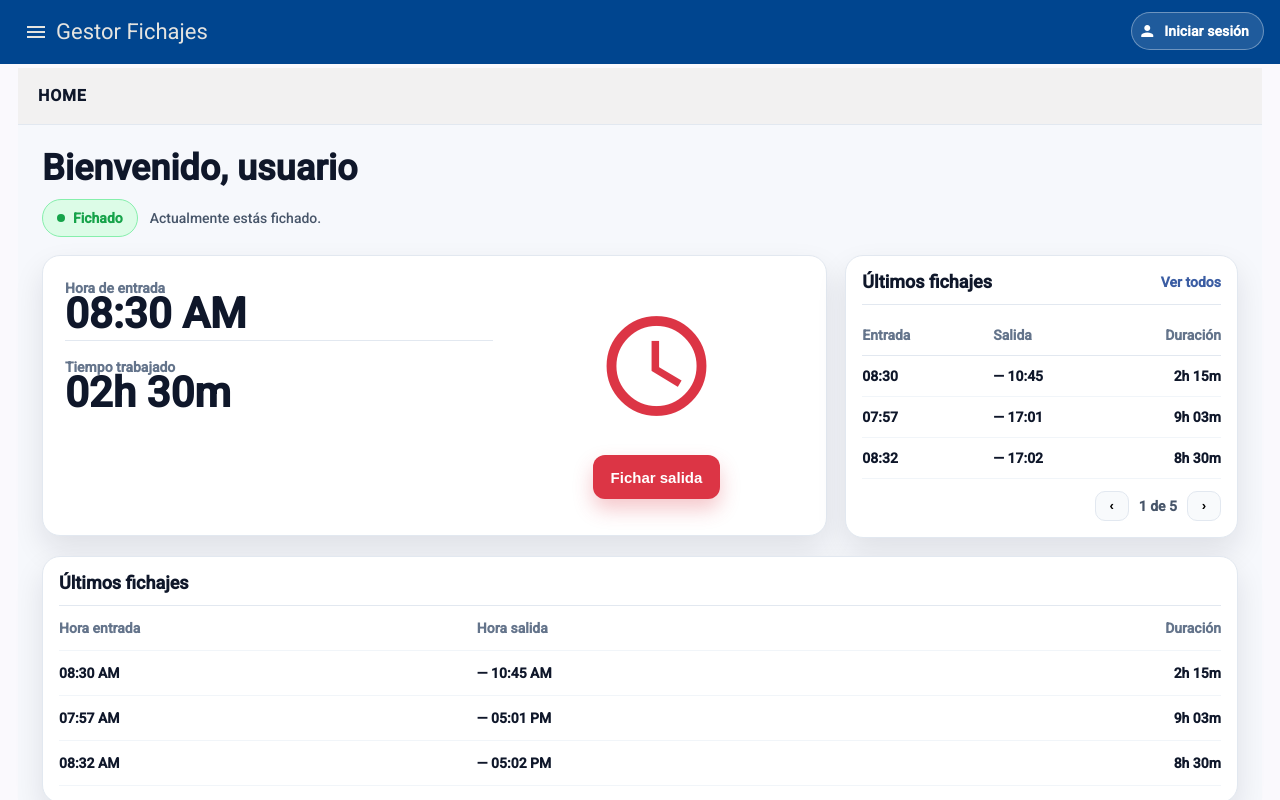
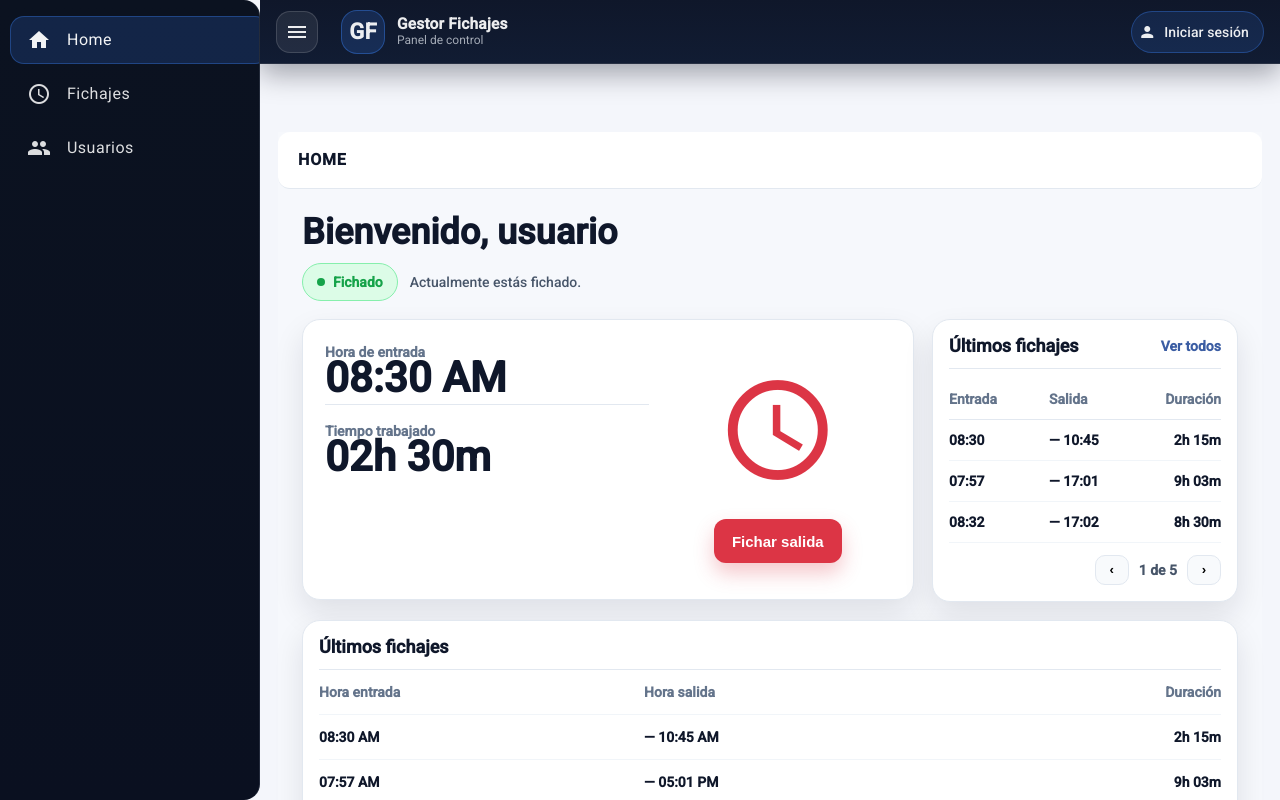
Before and after one commit to Raulhp579/nuevoFront, an Angular app: page /home in a window 1280 px wide. Built offline with nearby package versions, Linux system fonts and the light colour scheme.

Commit message:
cambios diseño

```diff
--- a/src/app/app.css
+++ b/src/app/app.css
@@ -0,0 +1,56 @@
+.shell{
+  height: 100vh;
+  background: #f4f6fb;
+}
+
+/* Drawer */
+.barra{
+  width: 260px;
+  background: linear-gradient(180deg, #0b1220, #0a1020);
+  border-right: 1px solid rgba(148,163,184,.18);
+  color: rgba(255,255,255,.92);
+}
+
+/* Nav list */
+.nav{
+  padding-top: 10px;
+}
+
+/* Cada item */
+.nav a{
+  margin: 6px 10px;
+  border-radius: 14px;
+  border: 1px solid transparent;
+  transition: background .12s ease, border-color .12s ease, transform .12s ease;
+}
+
+/* Texto e iconos: FORZAMOS BLANCO (esto es lo que te falla en la captura) */
+.nav a,
+.nav a .mdc-list-item__primary-text,
+.nav a mat-icon{
+  color: rgba(255,255,255,.86) !important;
+}
+
+/* Hover */
+.nav a:hover{
+  background: rgba(255,255,255,.06);
+  border-color: rgba(255,255,255,.10);
+  transform: translateY(-1px);
+}
+
+/* Activo */
+.nav a.activo{
+  background: rgba(59,130,246,.18);
+  border-color: rgba(59,130,246,.35);
+}
+
+.nav a.activo,
+.nav a.activo .mdc-list-item__primary-text,
+.nav a.activo mat-icon{
+  color: rgba(255,255,255,.95) !important;
+}
+
+/* Contenido */
+.page{
+  padding: 18px;
+}
--- a/src/app/app.html
+++ b/src/app/app.html
@@ -1 +1,30 @@
-<app-header></app-header>
+<mat-drawer-container class="shell" autosize>
+
+  <mat-drawer #drawer class="barra" mode="side" opened>
+    <mat-nav-list class="nav">
+      <a mat-list-item routerLink="/home" routerLinkActive="activo" [routerLinkActiveOptions]="{ exact: true }">
+        <mat-icon matListItemIcon>home</mat-icon>
+        <span matListItemTitle>Home</span>
+      </a>
+
+      <a mat-list-item routerLink="/fichajes" routerLinkActive="activo">
+        <mat-icon matListItemIcon>schedule</mat-icon>
+        <span matListItemTitle>Fichajes</span>
+      </a>
+
+      <a mat-list-item routerLink="/user" routerLinkActive="activo">
+        <mat-icon matListItemIcon>group</mat-icon>
+        <span matListItemTitle>Usuarios</span>
+      </a>
+    </mat-nav-list>
+  </mat-drawer>
+
+  <mat-drawer-content>
+    <app-header (toggleSidenav)="drawer.toggle()"></app-header>
+
+    <main class="page">
+      <router-outlet></router-outlet>
+    </main>
+  </mat-drawer-content>
+
+</mat-drawer-container>
--- a/src/app/components/fichajes/fichajes.html
+++ b/src/app/components/fichajes/fichajes.html
@@ -41,7 +41,7 @@
             <mat-icon>edit</mat-icon>
           </button>
 
-          <button mat-icon-button class="botonBorrar">
+          <button mat-icon-button class="botonBorrar" (click)="deleteTimeEntrie(element.id)">
             <mat-icon>delete</mat-icon>
           </button>
         </div>
--- a/src/app/components/header/header.css
+++ b/src/app/components/header/header.css
@@ -1,117 +1,135 @@
-mat-drawer-container {
-  height: 100%;
-  border-radius: 0%;
+:host { display:block; }
+
+/* Topbar premium */
+.topbar{
+  position: sticky;
+  top: 0;
+  z-index: 1100;
+
+  height: 64px;
+  padding: 0 16px;
+
+  /* color nuevo */
+  background: linear-gradient(180deg, #0f172a, #111c33);
+  border-bottom: 1px solid rgba(148,163,184,.18);
+  box-shadow: 0 10px 28px rgba(2,6,23,.35);
+
+  display: flex;
+  align-items: center;
 }
 
-mat-drawer-container .barra {
-  max-width: 10%;
-  height: 100%;
-  border-radius: 0%;
-  background-color: rgb(48, 103, 164);
+/* Layout */
+.left{
+  display:flex;
+  align-items:center;
+  gap:12px;
 }
 
-mat-drawer-container .barra .lista {
-  display: flex;
-  height: 50%;
-  align-items: center;
-  justify-content: center;
-  flex-direction: column;
-  gap: 22px;
+.spacer{ flex:1; }
+
+.right{
+  display:flex;
+  align-items:center;
+  gap:10px;
 }
 
-mat-drawer-container .barra .lista button {
-  border-radius: 0%;
-  color: rgb(229, 228, 224);
-  box-shadow: none;
-  width: 100%;
-  background-color: transparent;
+/* Menu button */
+.icon{
+  width: 42px;
+  height: 42px;
+  border-radius: 14px;
+
+  background: rgba(255,255,255,.08);
+  border: 1px solid rgba(255,255,255,.14);
+
+  transition: transform .12s ease, background .12s ease, border-color .12s ease;
+}
+.icon:hover{
+  transform: translateY(-1px);
+  background: rgba(255,255,255,.12);
+  border-color: rgba(255,255,255,.22);
 }
 
-mat-drawer-container .barra .lista button.activo {
-  background-color: rgb(0, 69, 143);
+.icon mat-icon{
+  color: rgba(255,255,255,.92);
 }
 
-mat-drawer-container .titulo-grid {
-  display: grid;
-  grid-template-columns: auto 1fr auto;
-  align-items: center;
-  top: 0;
-  z-index: 1000;
-  position: fixed;
-  background-color: rgb(0, 69, 143);
-  width: 100%;
+/* Brand */
+.brand{
+  display:flex;
+  align-items:center;
+  gap:12px;
+  padding: 6px 10px;
+  border-radius: 16px;
+  cursor:pointer;
+  user-select:none;
+  transition: background .12s ease, border-color .12s ease;
+  border: 1px solid transparent;
+}
+.brand:hover{
+  background: rgba(255,255,255,.06);
+  border-color: rgba(255,255,255,.10);
 }
 
-mat-drawer-container .titulo-grid .letras {
-  color: rgb(229, 228, 224);
+.logo{
+  width: 42px;
+  height: 42px;
+  border-radius: 16px;
+  display:grid;
+  place-items:center;
+
+  font-weight: 900;
+  letter-spacing: .3px;
+
+  color: rgba(255,255,255,.92);
+  background: rgba(59,130,246,.18);
+  border: 1px solid rgba(59,130,246,.40);
 }
 
-mat-drawer-container .titulo-grid .icono {
-  color: rgb(229, 228, 224);
+.text{
+  display:grid;
+  line-height:1.05;
+  gap:2px;
 }
 
-.btn-login {
-  height: 38px;
+.title{
+  font-weight: 850;
+  letter-spacing: .2px;
+  font-size: 15.5px;
+  color: rgba(255,255,255,.92);
+}
+
+.subtitle{
+  font-size: 12px;
+  color: rgba(226,232,240,.70);
+}
+
+/* Login */
+.login{
+  height: 42px;
   border-radius: 999px !important;
   padding: 0 14px !important;
 
-  /* frosted glass over blue header */
-  background-color: rgba(255, 255, 255, 0.12);
-  color: rgb(255, 255, 255) !important;
-  border-color: rgba(255, 255, 255, 0.35) !important;
+  background: rgba(59,130,246,.14);
+  border-color: rgba(59,130,246,.35) !important;
+  color: rgba(255,255,255,.92) !important;
 
-  font-weight: 700;
+  transition: transform .12s ease, background .12s ease, border-color .12s ease;
 }
 
-.btn-login:hover {
-  background-color: rgba(255, 255, 255, 0.18);
-  border-color: rgba(255, 255, 255, 0.55) !important;
+.login mat-icon{
+  margin-right: 8px;
+  color: rgba(255,255,255,.92);
 }
 
-.btn-login__icon {
-  margin-right: 8px;
-  color: rgb(255, 255, 255);
+.login:hover{
+  transform: translateY(-1px);
+  background: rgba(59,130,246,.20);
+  border-color: rgba(59,130,246,.55) !important;
 }
 
-/* El toolbar puede moverse, pero el botón NO */
-.right-space{
-  position: fixed;
-  top: 12px;       /* ajusta según tu toolbar */
-  right: 16px;
-  z-index: 5000;   /* por encima del drawer */
-  display: flex;
-  align-items: center;
-  margin-left: 0 !important; /* anula el auto */
+@media (max-width: 520px){
+  .subtitle{ display:none; }
+  .login span{ display:none; }
+  .login mat-icon{ margin-right:0; }
 }
-
-/* Para que no se te tape el texto del header */
-.titulo-grid{
-  padding-right: 190px; /* aprox ancho del botón */
-}
-
-
-.shell{
-  height: 100vh;  /* clave */
-}
-
-/* sidebar */
-.barra{
-  width: 240px;            /* mejor que max-width:10% */
-  background-color: rgb(48, 103, 164);
-}
-
-/* toolbar */
-.titulo-grid{
-  position: sticky;   /* mejor que fixed aquí */
-  top: 0;
-  z-index: 1000;
-  width: 100%;
-  display: grid;
-  grid-template-columns: auto 1fr auto;
-  align-items: center;
-  background-color: rgb(0, 69, 143);
-}
-
-.page{
-  padding: 18px;
-}
--- a/src/app/components/header/header.html
+++ b/src/app/components/header/header.html
@@ -1,40 +1,26 @@
-<mat-drawer-container class="shell" autosize>
-  <mat-drawer #drawer class="barra" mode="side" >
-    <mat-list role="list" class="lista">
-      <mat-list-item role="listitem">
-        <button mat-fab extended routerLinkActive="activo" routerLink="/home">Home</button>
-      </mat-list-item>
+<mat-toolbar class="topbar" role="banner">
 
-      <mat-list-item role="listitem">
-        <button mat-fab extended routerLinkActive="activo" routerLink="/fichajes">Fichajes</button>
-      </mat-list-item>
+  <div class="left">
+    <button mat-icon-button class="icon" (click)="onToggle()" type="button" aria-label="Abrir menú">
+      <mat-icon>menu</mat-icon>
+    </button>
 
-      <mat-list-item role="listitem">
-        <button mat-fab extended routerLinkActive="activo" routerLink="/user">Usuarios</button>
-      </mat-list-item>
-    </mat-list>
-  </mat-drawer>
+    <div class="brand" routerLink="/home">
+      <div class="logo">GF</div>
+      <div class="text">
+        <div class="title">Gestor Fichajes</div>
+        <div class="subtitle">Panel de control</div>
+      </div>
+    </div>
+  </div>
 
-  <mat-drawer-content>
-    <mat-toolbar color="primary" class="titulo-grid">
-      <div class="headerText">
-        <button mat-icon-button (click)="drawer.toggle()">
-          <mat-icon class="icono">menu</mat-icon>
-        </button>
-      </div>
+  <div class="spacer"></div>
 
-      <div class="letras">Gestor Fichajes</div>
+  <div class="right">
+    <button mat-stroked-button class="login" routerLink="/login" type="button">
+      <mat-icon>person</mat-icon>
+      <span>Iniciar sesión</span>
+    </button>
+  </div>
 
-      <div class="right-space">
-        <button mat-stroked-button class="btn-login" type="button" routerLink="/login">
-          <mat-icon class="btn-login__icon">person</mat-icon>
-          Iniciar sesión
-        </button>
-      </div>
-    </mat-toolbar>
-
-    <main class="page">
-      <router-outlet></router-outlet>
-    </main>
-  </mat-drawer-content>
-</mat-drawer-container>
+</mat-toolbar>
--- a/src/app/components/header/header.ts
+++ b/src/app/components/header/header.ts
@@ -1,27 +1,21 @@
-import { Component } from '@angular/core';
+import { Component, EventEmitter, Output } from '@angular/core';
 import { MatToolbarModule } from '@angular/material/toolbar';
 import { MatButtonModule } from '@angular/material/button';
-import { MatSidenavModule } from '@angular/material/sidenav';
 import { MatIconModule } from '@angular/material/icon';
-import { RouterLink, RouterLinkActive } from '@angular/router';
-import { MatListModule } from '@angular/material/list';
-import { RouterOutlet } from '@angular/router';
+import { MatMenuModule } from '@angular/material/menu';
+import { RouterLink } from '@angular/router';
 
 @Component({
   selector: 'app-header',
-  imports: [
-    MatToolbarModule,
-     MatButtonModule,
-     MatIconModule,
-     MatSidenavModule,
-     MatListModule,
-     RouterLink,
-     RouterLinkActive,
-     RouterOutlet
-  ],
+  standalone: true,
+  imports: [MatToolbarModule, MatButtonModule, MatIconModule, MatMenuModule, RouterLink],
   templateUrl: './header.html',
   styleUrl: './header.css',
 })
 export class Header {
+  @Output() toggleSidenav = new EventEmitter<void>();
 
+  onToggle() {
+    this.toggleSidenav.emit();
+  }
 }
--- a/src/app/components/home/home.css
+++ b/src/app/components/home/home.css
@@ -10,8 +10,9 @@
   display: flex;
   align-items: center;
   height: 56px;
-  background-color: rgb(242, 241, 241);
+  background-color: rgb(255, 255, 255);
   border-bottom: 1px solid rgb(226, 232, 240);
+  border-radius: 12px;
 }
 
 .titulo{
--- a/src/app/services/auth-service.ts
+++ b/src/app/services/auth-service.ts
@@ -18,7 +18,7 @@ export class AuthService {
     const token = sessionStorage.getItem("token")
     return new HttpHeaders({
       'Content-Type':'application/json',
-      'Authorization': `Bearer ${token}`
+      /* 'Authorization': `Bearer ${token}` */
     })
   }
 
--- a/src/index.html
+++ b/src/index.html
@@ -10,6 +10,7 @@
   <link rel="preconnect" href="https://fonts.gstatic.com" crossorigin>
   <link href="https://fonts.googleapis.com/css2?family=Roboto:wght@300;400;500&display=swap" rel="stylesheet">
   <link href="https://fonts.googleapis.com/icon?family=Material+Icons" rel="stylesheet">
+
 </head>
 <body>
   <app-root></app-root>
```
Also changed, not shown: src/app/app.ts (+6 -2 lines), src/app/components/fichajes/fichajes.ts (+23 -14 lines), src/app/components/login/login.html (line endings or trailing spaces).
